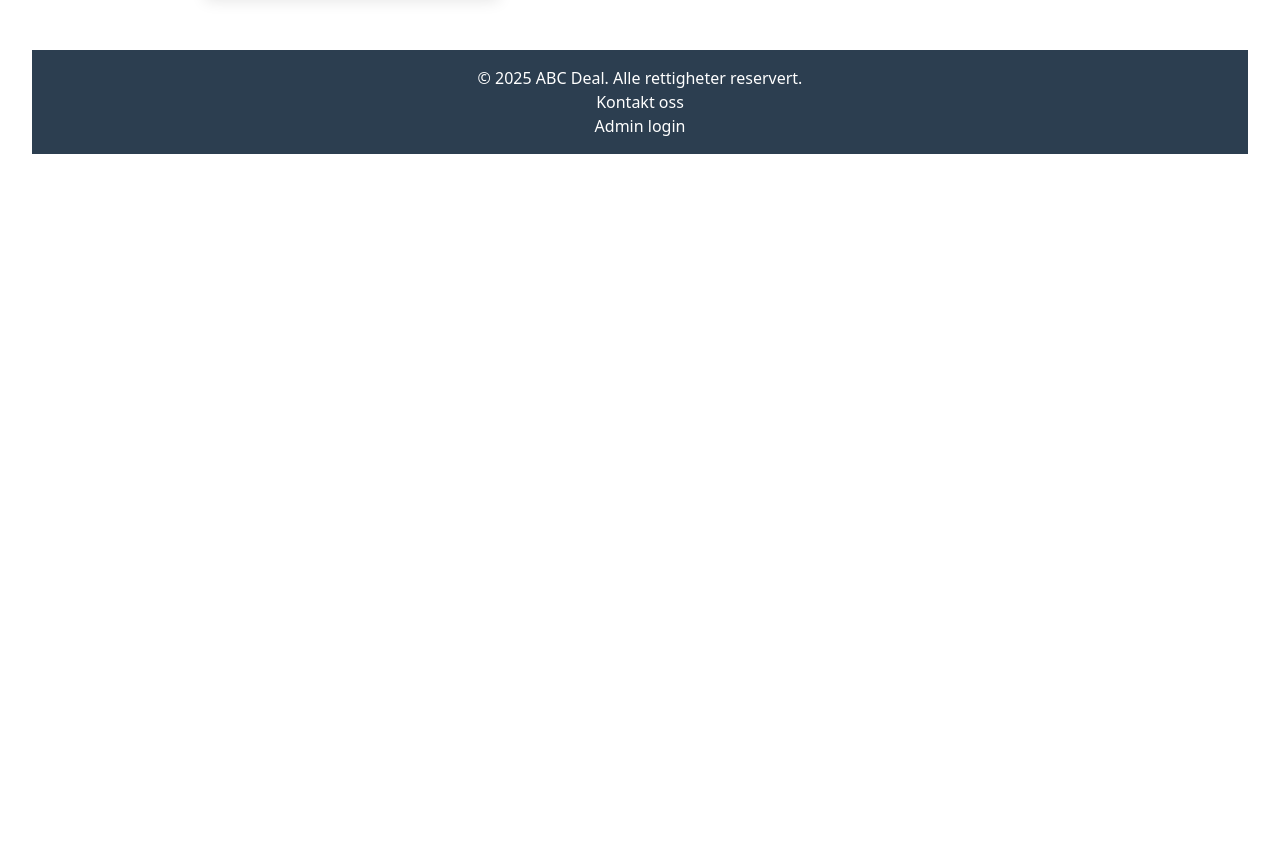
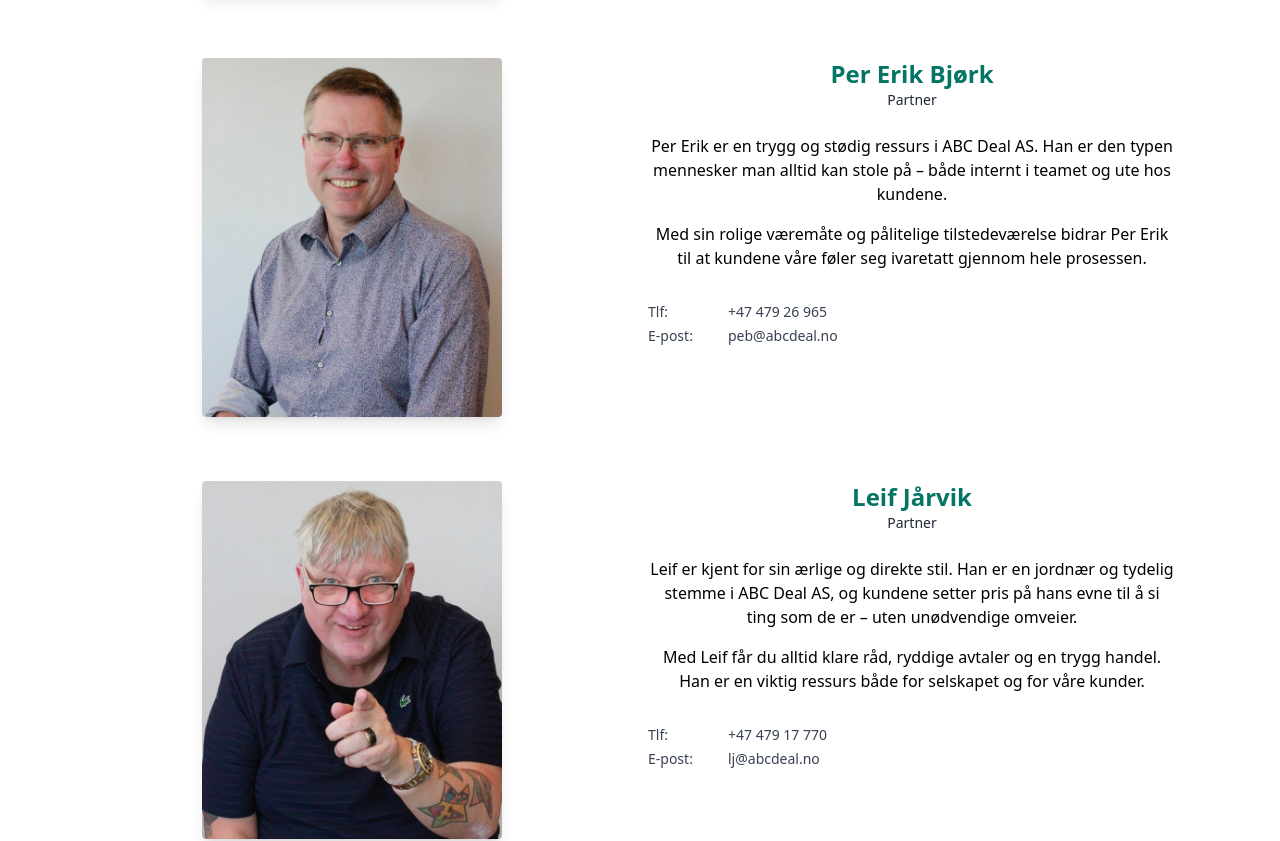
Before and after one commit to ehlma/ABCDealWeb, a React (Vite) app in the folder frontend/: page /about in a window 1280 px wide. Shown: the part 1080-1921 px from the top of the page. Before the commit the page ends 1266 px from the top, so only its background shows below. Built offline with nearby package versions, Linux system fonts and the light colour scheme; no server answers.

Commit message:
aboutus
ansatte og om abcdeal

```diff
--- a/frontend/src/pages/client/AboutPage.jsx
+++ b/frontend/src/pages/client/AboutPage.jsx
@@ -71,6 +71,77 @@ const AboutPage = () => {
             </div>
 
             {/* Per Erik */}
+            <div className="max-w-6xl mx-auto mt-16">
+                <div className="flex flex-col md:flex-row gap-8 items-start">
+                    <div className="md:w-1/2 flex justify-center">
+                        <img
+                            src={perErikImage}
+                            alt="Bilde. Per Erik"
+                            className="rounded shadow-lg max-w-[300px] h-auto object-cover"
+                        />
+                    </div>
+
+                    <div className="md:w-1/2">
+                        <h2 className="text-2xl font-bold text-[#047464]">Per Erik Bjørk</h2>
+                        <p className="text-sm text-gray-800 mb-6">Partner</p>
+                        <p className="mb-4">
+                            Per Erik er en trygg og stødig ressurs i ABC Deal AS. Han er den typen mennesker man alltid kan stole på – både internt i teamet og ute hos kundene.
+                        </p>
+                        <p className="mb-4">
+                            Med sin rolige væremåte og pålitelige tilstedeværelse bidrar Per Erik til at kundene våre føler seg ivaretatt gjennom hele prosessen.
+                        </p>
+                        <div className="text-left text-sm text-gray-700 pt-4 space-y-1">
+                            <div className="flex justifty-start">
+                                <span className="font-medium w-20 text-left">Tlf:</span>
+                                <span>+47 479 26 965</span>
+                            </div>
+                            <div className="flex justify-start">
+                                <span className="font-medium w-20 text-left">E-post:</span>
+                                <span>peb@abcdeal.no</span>
+                            </div>
+                        </div>
+                    </div>
+
+                </div>
+
+            </div>
+
+            {/* Leif */}
+            <div className="max-w-6xl mx-auto mt-16">
+                <div className="flex flex-col md:flex-row gap-8 items-start">
+                    <div className="md:w-1/2 flex justify-center">
+                        <img
+                            src={leifImage}
+                            alt="Bilde. Leif"
+                            className="rounded shadow-lg max-w-[300px] h-auto object-cover"
+                        />
+                    </div>
+
+                    <div className="md:w-1/2">
+                        <h2 className="text-2xl font-bold text-[#047464]">Leif Jårvik</h2>
+                        <p className="text-sm text-gray-800 mb-6">Partner</p>
+                        <p className="mb-4">
+                            Leif er kjent for sin ærlige og direkte stil. Han er en jordnær og tydelig stemme i ABC Deal AS, og kundene setter pris på hans evne til å si ting som de er – uten unødvendige omveier.
+                        </p>
+                        <p className="mb-4">
+                            Med Leif får du alltid klare råd, ryddige avtaler og en trygg handel. Han er en viktig ressurs både for selskapet og for våre kunder.
+                        </p>
+                        <div className="text-left text-sm text-gray-700 pt-4 space-y-1">
+                            <div className="flex justifty-start">
+                                <span className="font-medium w-20 text-left">Tlf:</span>
+                                <span>+47 479 17 770</span>
+                            </div>
+                            <div className="flex justify-start">
+                                <span className="font-medium w-20 text-left">E-post:</span>
+                                <span>lj@abcdeal.no</span>
+                            </div>
+                        </div>
+                    </div>
+
+                </div>
+
+            </div>
+
 
 
 
```
